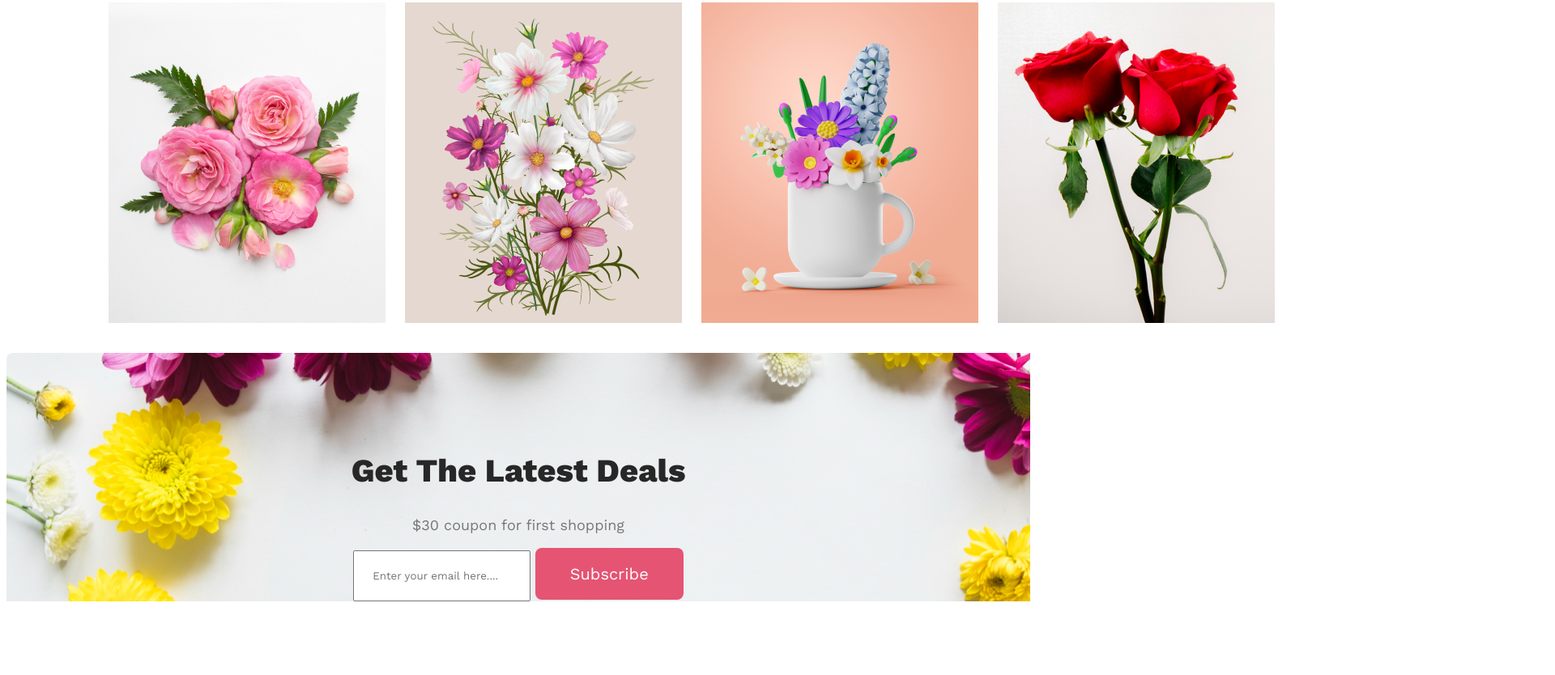
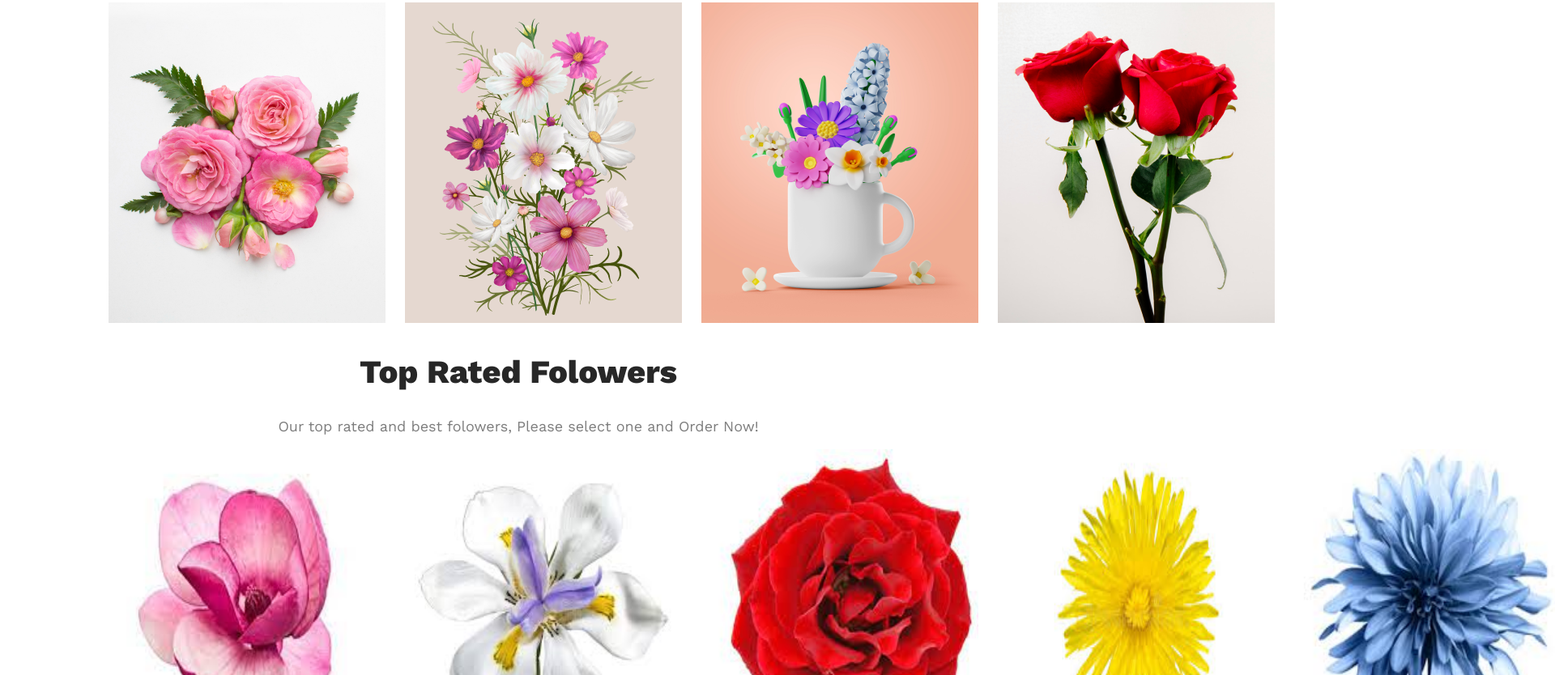
Before and after one commit to rubel04/my-first-assignment, a plain HTML site: page index.html in a window 1280 px wide. Shown: the part 2650-3484 px from the top of the page at 81% size, 1920 px wide, since content can reach past the window. Drawn offline with nearby package versions, Linux system fonts and the light colour scheme.

Commit message:
added bonus section

```diff
--- a/index.html
+++ b/index.html
@@ -30,7 +30,7 @@
 
     <main>
         <!-- first section started -->
-        <section>
+        <section class="featured-folower-container">
             <div class="folower-info">
                 <h2 class="folwer-title">Our Featured Flowers</h2>
                 <p class="folower-description">It is a long established fact that a reader will be distracted by the
@@ -95,9 +95,26 @@
             </div>
         </section>
 
+
+        <!-- bonus section -->
+        <section class="bonus-container">
+            <div class="bonus-content">
+                <h2 class="primary-title">Top Rated Folowers</h2>
+                <p class="primary-description">Our top rated and best folowers, Please select one and Order Now!
+                </p>
+            </div>
+            <div class="bonus-img">
+                <img class="b-img" src="image/pic-5.jpg" alt="">
+                <img class="b-img" src="image/pic-8.jpg" alt="">
+                <img class="b-img" src="image/pic-4.jpg" alt="">
+                <img class="b-img" src="image/pic-6.jpg" alt="">
+                <img class="b-img" src="image/pic-7.jpg" alt="">
+            </div>
+        </section>
+
         <!-- four section started -->
-        <section>
-            <div class="get-deal-container">
+        <section class="get-deal-container">
+            <div class="get-deal-content">
                 <h2 class="get-deal-title">Get The Latest Deals</h2>
                 <p class="get-deal-description">$30 coupon for first shopping</p>
                 <div class="get-deal-form">
@@ -110,8 +127,10 @@
     <footer>
         <div class="footer">
             <h2 class="shop-title"><span class="color">Flower</span>Shop</h2>
-            <p class="shop-description">It is a long established fact that a reader will be distracted by the readable <br>
-                content of a page when looking at its layout.</p>
+            <p class="shop-description">It is a long established fact that a reader will be distracted by the readable
+                <br>
+                content of a page when looking at its layout.
+            </p>
             <p class="footer-description">@2020-2023, FlowerShop.com. All rights reserved. </p>
         </div>
     </footer>
--- a/style.css
+++ b/style.css
@@ -62,6 +62,10 @@
 
 
 /* first section style */
+.featured-folower-container{
+    width: 80%;
+    margin: 0 auto;
+}
 .folwer-title {
     color: #272727;
     text-align: center;
@@ -82,6 +86,7 @@
     margin-left: 50px;
     display: flex;
     gap: 17px;
+
 
 
 }
@@ -164,22 +169,45 @@
 
 }
 
+/* bonus related style */
+.bonus-img {
+    display: flex;
+    justify-content: space-between;
+    margin: 0 auto;
+    gap: 24px;
+}
 
+.bonus-container {
+    width: 80%;
+    margin: 0 auto;
+}
+
+.b-img {
+    width: 342px;
+    height: 396px;
+}
 
 
 /* four section style */
-.get-deal-container {
+
+.get-deal-container{
+    width: 80%;
+    margin: 0 auto;
+}
+
+.get-deal-content {
     background-image: url('image/get-deal.png');
     background-repeat: no-repeat;
+    /* padding: 120px 0; */
 
 
 }
+
 .get-deal-title {
     color: #272727;
     text-align: center;
     font-size: 40px;
     font-weight: 800;
-    padding: 122px 0 0;
 }
 
 .get-deal-description {
@@ -190,22 +218,22 @@
 }
 
 .get-deal-form {
-    text-align: center;
+    /* text-align: center; */
 }
 
 .form {
-    padding: 22px 22px;
+    /* padding: 22px 22px; */
 }
-
 
 
 /* footer section style*/
 .footer {
     background-color: #272727;
-    /* width: 1922px; */
     height: 449px;
     margin: 128px auto 0;
 }
+
+
 
 .shop-title {
     font-size: 48px;
```
Also changed, not shown: image/pic-1.jpg (added), image/pic-2.jpg (added), image/pic-3.jpg (added), image/pic-4.jpg (added), image/pic-5.jpg (added), image/pic-6.jpg (added), image/pic-7.jpg (added), image/pic-8.jpg (added).
